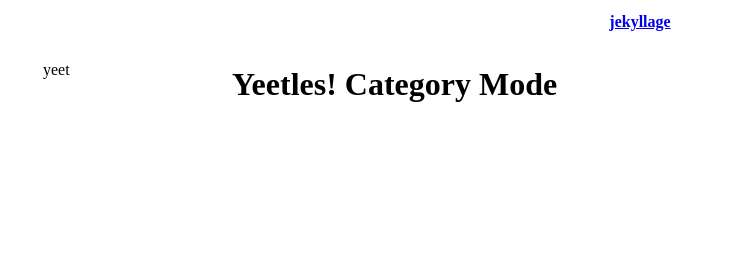
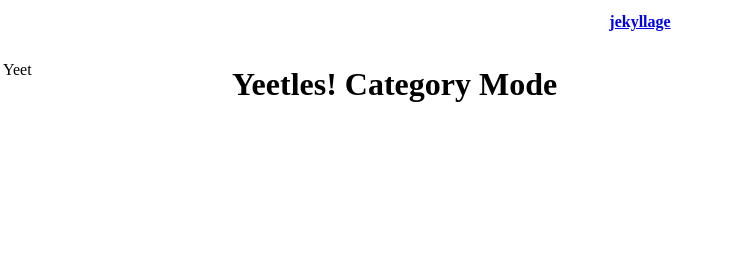
Before and after one commit to collagettrpg/jekyllage, a Jekyll site: the page built from sand/_posts/2019-12-2-yeetles.md, in a window 1280 px wide. Shown: the top 254 px of the page, without its empty margins (0-731 px from the left). Built offline with Jekyll 4.4.1, drawn with Linux system fonts in a browser that asks for light colours; some web fonts are replaced.

Commit message:
broke more

```diff
--- a/_layouts/categories.html
+++ b/_layouts/categories.html
@@ -26,12 +26,7 @@ body{
   <tr style="height:calc(100vh - 85px);">
     <td style="vertical-align: top;text-align: left;width:25vh;">
 
-<ul>
-{% for category in page.categories %}
-  <p>yeet</p>
-{% endfor %}
-</ul>
-
+<p>Yeet</p>
 
     </td>
     <td style="vertical-align: top;text-align: left;overflow-y: scroll;">{{ content }}</td>
```
